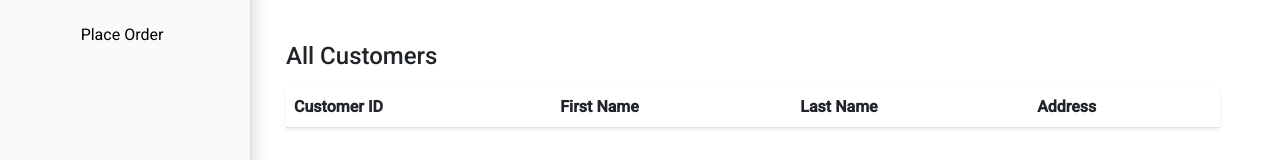
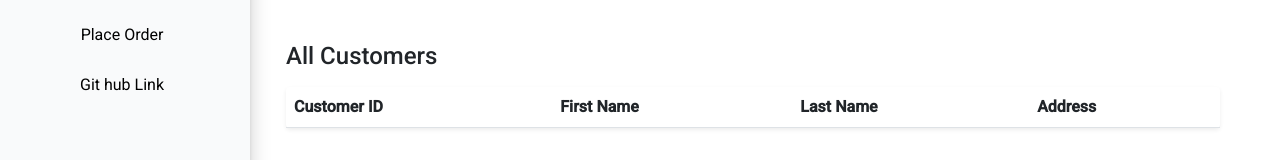
Before and after one commit to ThaminduNR/admin-dashboard-SPA-application-, a plain HTML site: page index.html in a window 1280 px wide. Shown: the part 366-526 px from the top of the page. Drawn offline with nearby package versions, Linux system fonts and the light colour scheme.

Commit message:
link git hub project link

```diff
--- a/index.html
+++ b/index.html
@@ -43,6 +43,10 @@
         </div>
         <div class="menu-item d-flex justify-content-center align-items-center" id="placeOrder">
             <a href="#">Place Order</a>
+        </div>
+        <div class="menu-item d-flex justify-content-center align-items-center" id="placeOrder">
+            <a href="https://github.com/ThaminduNR/admin-dashboard-Single-Page-Application.git" target="_blank">Git hub
+                Link</a>
         </div>
     </div>
 
@@ -129,8 +133,8 @@
                         </div>
 
                         <div class="col-12">
-                            <button type="submit" class="btn btn-primary"  id="item-add-btn">Add</button>
-                            <button type="submit" class="btn btn-success"  id="item-update-btn">Update</button>
+                            <button type="submit" class="btn btn-primary" id="item-add-btn">Add</button>
+                            <button type="submit" class="btn btn-success" id="item-update-btn">Update</button>
                             <button type="submit" class="btn btn-danger" id="item-delete-btn">Delete</button>
                         </div>
                     </form>
```
